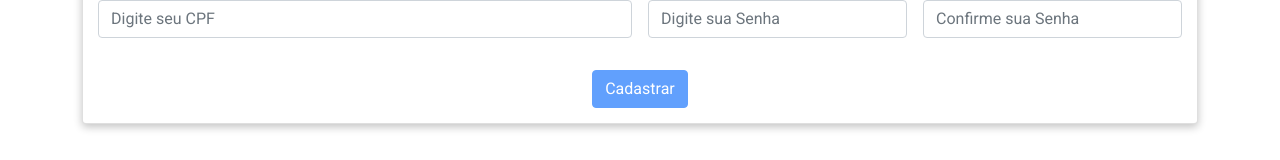
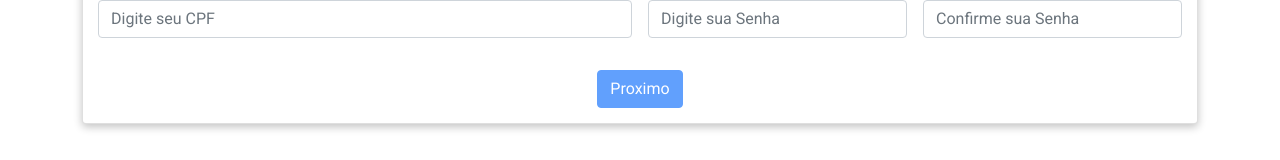
Before and after one commit to Francisco-S-Rangel/BlurayDreamsApp, an Angular app: page /cadastrar-cliente in a window 1280 px wide. Shown: the part 506-666 px from the top of the page. Built offline with nearby package versions, Linux system fonts and the light colour scheme.

Commit message:
Fixes basicos

```diff
--- a/src/app/modules/cliente/cadastro-cartao/cadastro-cartao.component.html
+++ b/src/app/modules/cliente/cadastro-cartao/cadastro-cartao.component.html
@@ -37,7 +37,7 @@
       </div>
     </form>
   </div>
-  <label class="label2 col-12 text-center mt-3">Deseja cadastrar o Cartão depois? <span (click)="naoCadastrarCartao()"> Clique aqui!</span></label>
+  <label class="label2 col-12 text-center mt-3">Deseja cadastrar o Cartão depois? <span (click)="naoCadastrarCartao()"> Cadastrar sem cartão</span></label>
   <div class="col-12 text-center mt-4">
     <button type="button" class="btn btn-primary" (click)="backPage()">Retornar</button>
   </div>
--- a/src/app/modules/cliente/cadastro-cliente/cadastro-cliente.component.html
+++ b/src/app/modules/cliente/cadastro-cliente/cadastro-cliente.component.html
@@ -84,7 +84,7 @@
         </div>
       </div>
       <div class="col-12 text-center">
-        <button type="button" class="btn btn-primary mt-3" [disabled]="!form.valid" (click)="cadastrarCliente()">Cadastrar</button>
+        <button type="button" class="btn btn-primary mt-3" [disabled]="!form.valid" (click)="cadastrarCliente()">Proximo</button>
       </div>
     </form>
   </div>
--- a/src/app/modules/cliente/cadastro-endereco/cadastro-endereco.component.html
+++ b/src/app/modules/cliente/cadastro-endereco/cadastro-endereco.component.html
@@ -150,7 +150,7 @@
       </div>
 
       <div class="col-12 text-center">
-        <button type="button" class="btn btn-primary mt-3" [disabled]="!formEndereco.valid" (click)="cadastrarCliEnd()">Cadastrar</button>
+        <button type="button" class="btn btn-primary mt-3" [disabled]="!formEndereco.valid" (click)="cadastrarCliEnd()">Proximo</button>
       </div>
     </form>
   </div>
```
